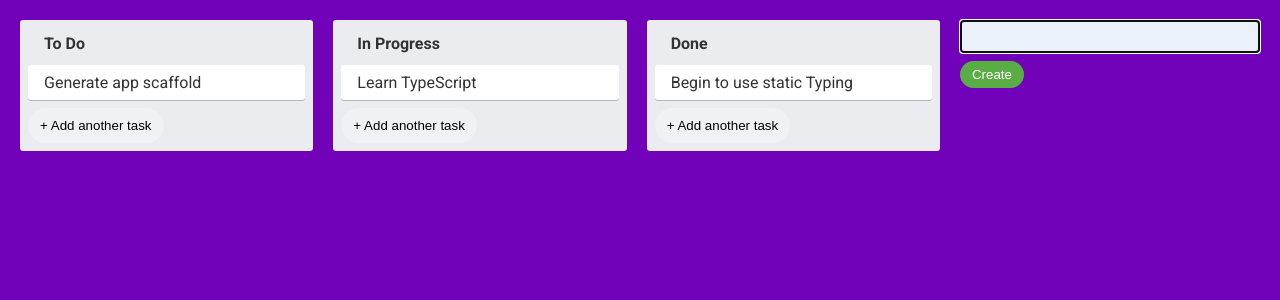
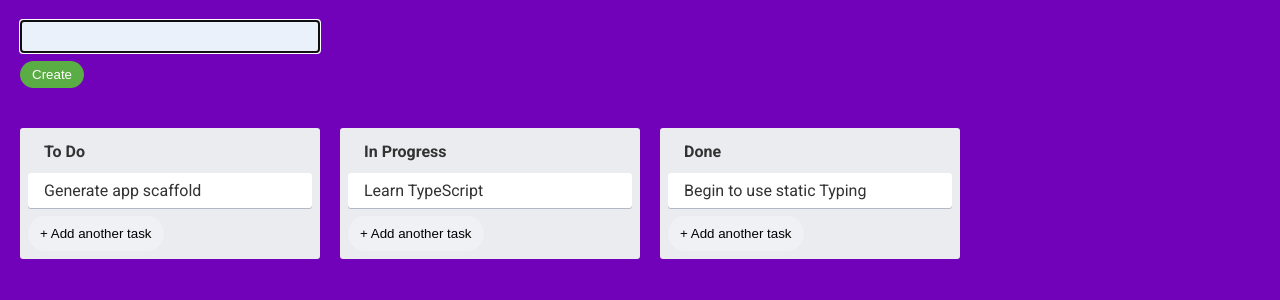
Before and after one commit to obicodeman555/obla, a React (Create React App) app: page / in a window 1280 px wide. Both pictures are taken after a click on the button "+ Add another list". Shown: the top 300 px of the page. Built offline with nearby package versions, Linux system fonts and the light colour scheme.

Commit message:
feature: Submit on Enter Press

```diff
--- a/src/App.tsx
+++ b/src/App.tsx
@@ -1,11 +1,17 @@
 import { AddNewItem } from "./components/AddNewItem"
-import { AppContainer } from "./styles"
+import { AppContainer, AppHeader } from "./styles"
 import { Column } from "./components/Column"
 import { Card } from "./components/Card"
 
 export const App = () => {
+
   return (
+    <>
+      <AppHeader>
+        <AddNewItem toggleButtonText="+ Add another list" onAdd={console.log} />
+      </AppHeader>
       <AppContainer>
+
         <Column text="To Do">
           <Card text="Generate app scaffold" />
         </Column>
@@ -16,7 +22,8 @@ export const App = () => {
         <Column text="Done">
           <Card text="Begin to use static Typing" />
         </Column>
-      <AddNewItem toggleButtonText="+ Add another list" onAdd={console.log} />
+
       </AppContainer>
+    </>
   )
 }
--- a/src/components/NewItemForm.tsx
+++ b/src/components/NewItemForm.tsx
@@ -7,11 +7,17 @@ type NewItemFormProps = {
 
 export const NewItemForm = ({ onAdd }: NewItemFormProps) => {
     const [text, setText] = useState("");
-    const inputRef = useFocus()
+    const inputRef = useFocus();
+
+    const handleAddText = (event: React.KeyboardEvent<HTMLInputElement>) => {
+        if (event.key === "Enter") {
+            onAdd(text)
+        }
+    }
 
     return (
         <NewItemFormContainer>
-            <NewItemInput value={text} onChange={(e) => setText(e.target.value)} ref={inputRef} />
+            <NewItemInput value={text} onChange={(e) => setText(e.target.value)} ref={inputRef} onKeyDown={handleAddText} />
             <NewItemButton onClick={() => onAdd(text)}>
                 Create
             </NewItemButton>
--- a/src/index.css
+++ b/src/index.css
@@ -18,5 +18,7 @@ body,
   height: 100%;
   font-family: 'Roboto', sans-serif;
   color: #323232;
+  background-color: #7201ba;
+  overflow-x: hidden;
 
 }
--- a/src/styles.ts
+++ b/src/styles.ts
@@ -2,12 +2,19 @@ import styled from "styled-components";
 
 export const AppContainer = styled.div`
     align-items: flex-start;
-    background-color: #7201ba;
     display: flex;
     flex-direction: row;
     height: 100%;
     padding: 20px;
     width: 100%;
+`
+
+export const AppHeader = styled.header`
+  display: flex;
+  padding: 20px;
+  &>*:not(:first-child){
+    margin-left: 1rem
+  }
 `
 
 export const ColumnContainer = styled.div`
```
Lines whose indentation alone changed are shown as unchanged.
